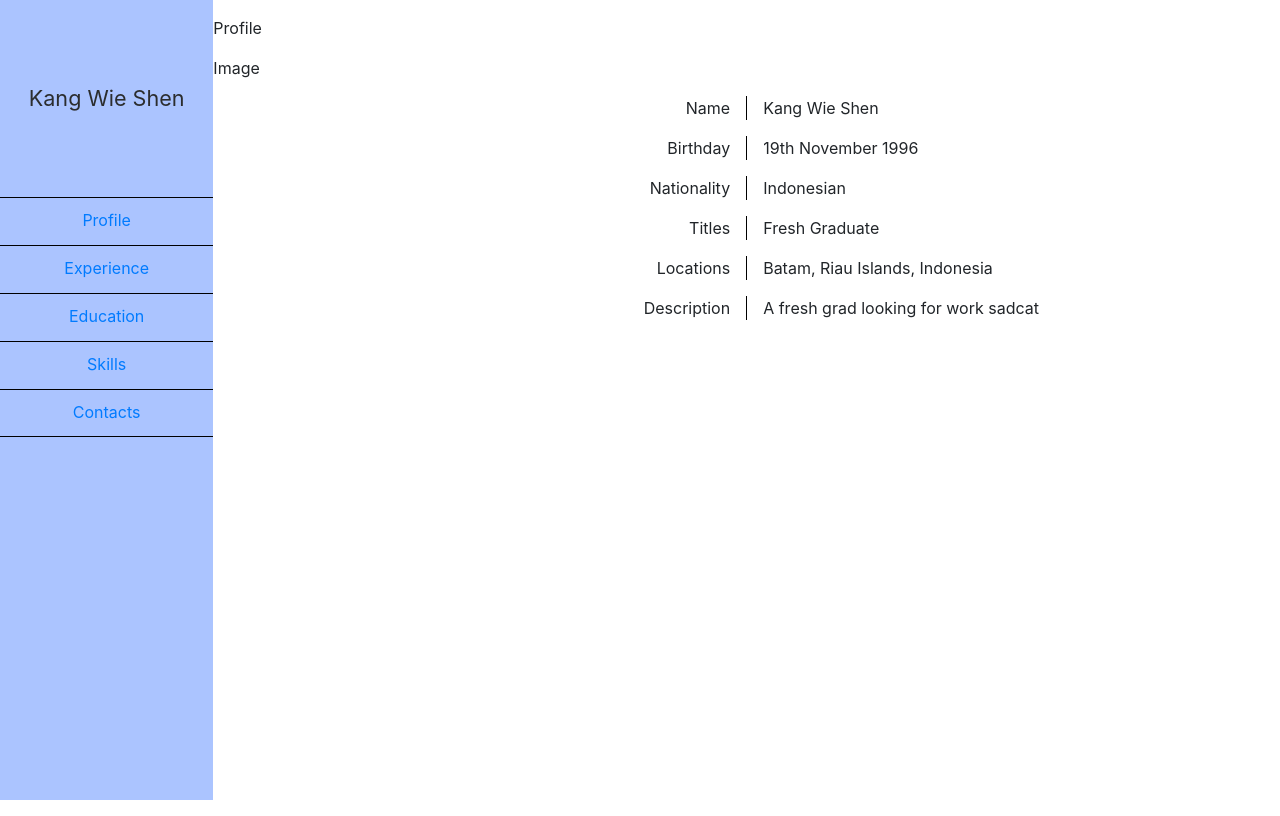
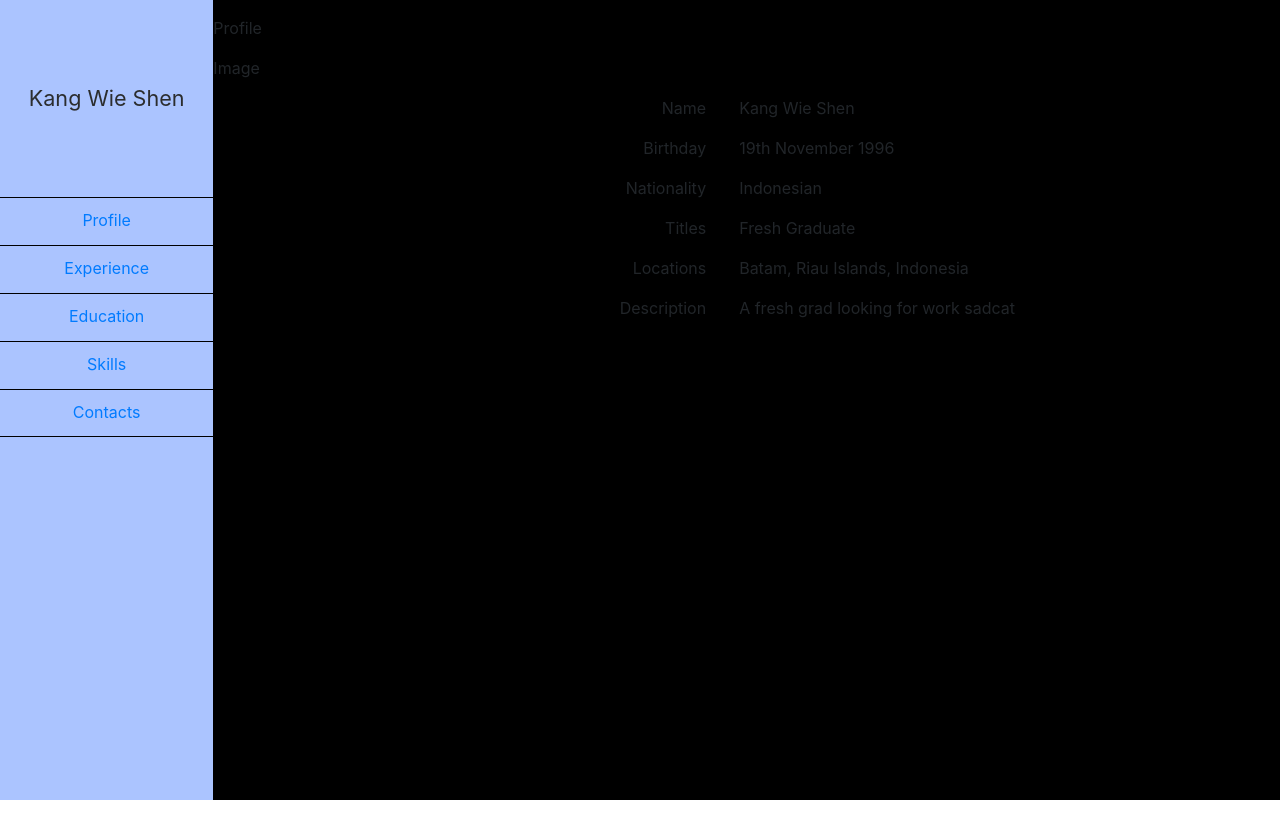
Before and after one commit to KangKrn/Portfolio-ReactJS, a React (Create React App) app: page / in a window 1280 px wide. Built offline with nearby package versions, Linux system fonts and the light colour scheme.

Commit message:
Structure Update

```diff
--- a/src/Styles/style.scss
+++ b/src/Styles/style.scss
@@ -1,6 +1,7 @@
 #root{
     height: 100vh;
     width: 100vw;
+    background-color: black;
 }
 @media (min-width: 1200px){
     .container{
@@ -14,8 +15,8 @@
     }
 }
 .container{
-    height: 100%;
-    width: 100%;
+    // height: 100%;
+    // width: 100%;
     margin-left: 0rem !important;
     margin-right: 0rem !important;
     .sideContainer{
@@ -25,7 +26,7 @@
         padding-left: 0rem;
     }
     .mainContainer{
-        padding-right: 0rem;
+        padding-right: 3rem;
         padding-left: 0rem;
     }
 }
```
